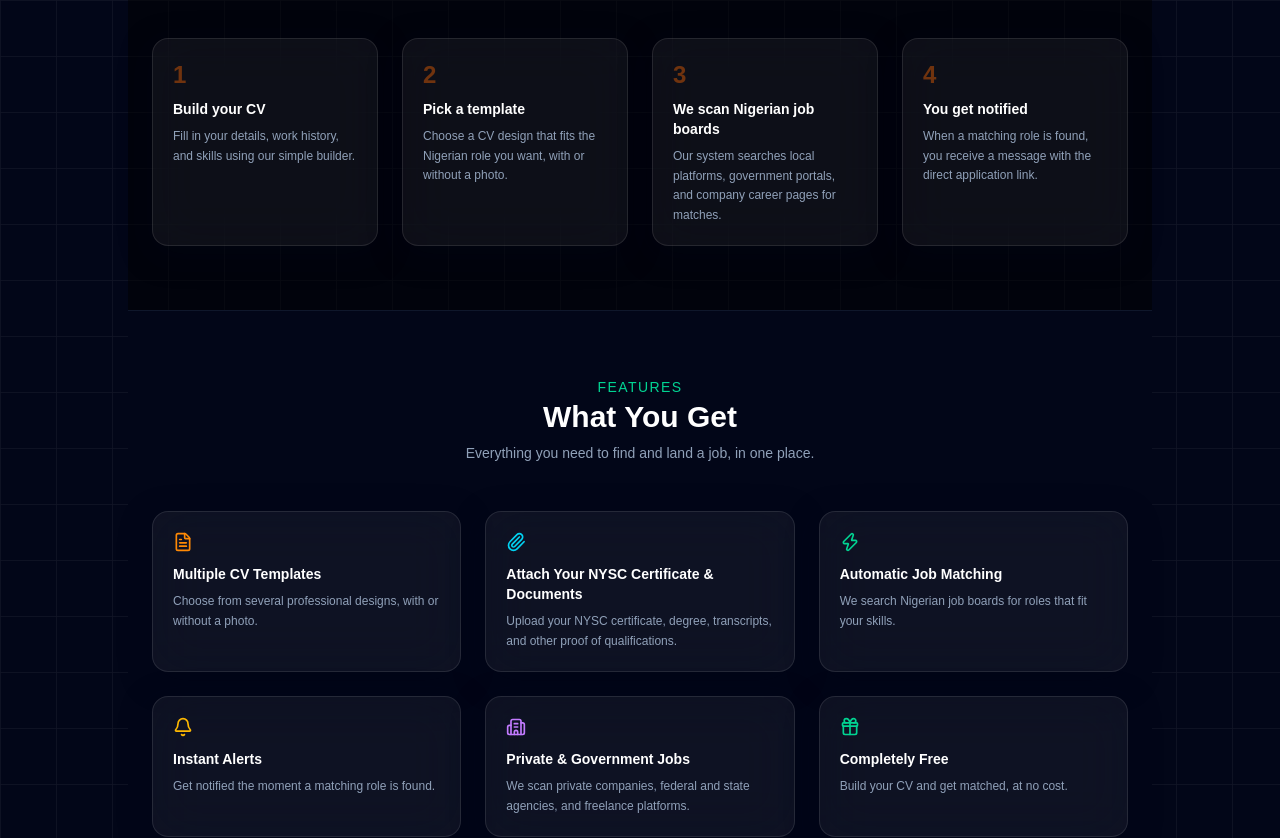
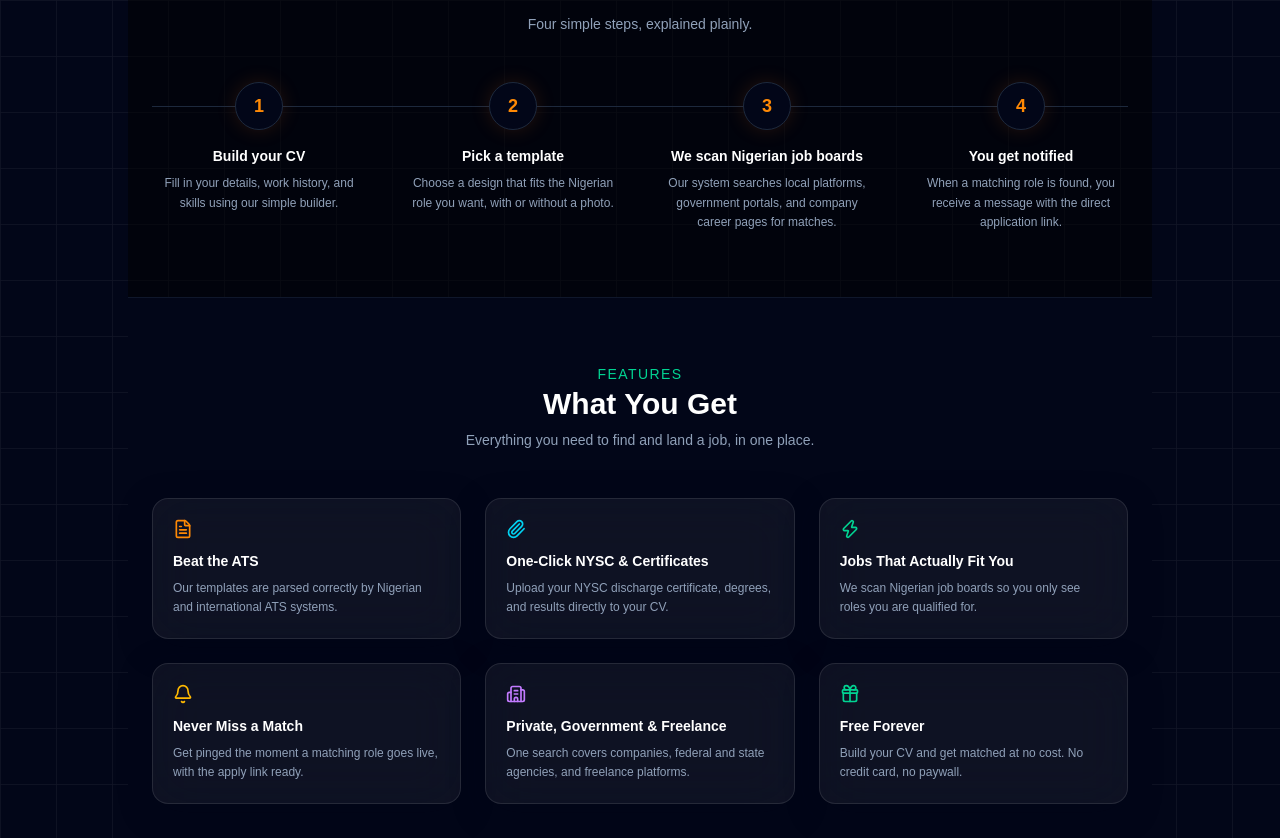
Before and after one commit to asobuilds/devcraft-career, a Next.js app: page / in a window 1280 px wide. Shown: the part 784-1622 px from the top of the page. Built offline with nearby package versions, Linux system fonts and the light colour scheme.

Commit message:
feat(opencode): improve landing page narrative, trust signals, and outcome-based copy

```diff
--- a/app/page.tsx
+++ b/app/page.tsx
@@ -26,9 +26,9 @@ const faqData = [
 ];
 
 const testimonials = [
-  { name: 'Amaka O.', role: 'Frontend Developer', text: 'I built my CV in ten minutes and got matched to a remote job within a week.' },
-  { name: 'Tunde A.', role: 'Data Analyst', text: 'The job alerts actually match my skills. I no longer scroll through jobs that do not fit me.' },
-  { name: 'Chiamaka N.', role: 'Recent Graduate', text: 'Being able to attach my certificates made my CV feel complete and professional.' },
+  { name: 'Amaka O.', role: 'Frontend Developer (Lagos)', text: 'I built my CV in ten minutes. Got an interview at a fintech in Yaba within a week.' },
+  { name: 'Tunde A.', role: 'Data Analyst (Abuja)', text: 'The job alerts matched me to a remote analytics role at a health-tech startup, so I stopped scrolling irrelevant boards.' },
+  { name: 'Chiamaka N.', role: 'Recent Graduate (Enugu)', text: 'Attaching my NYSC discharge certificate and transcripts took one click and made my CV feel complete.' },
 ];
 
 export default function HomeLandingPage() {
@@ -104,36 +104,45 @@ export default function HomeLandingPage() {
             <a href="#how-it-works" className="px-6 py-3 rounded-xl border border-white/15 bg-white/5 backdrop-blur-md text-slate-200 text-sm font-medium hover:bg-white/10 hover:text-white transition-colors">
               See how it works
             </a>
+            <p className="w-full text-slate-500 text-xs mt-3">
+              No credit card required • Free forever plan
+            </p>
           </div>
         </div>
       </section>
 
         <section id="how-it-works" className="max-w-5xl mx-auto px-6 py-16 border-t border-slate-900 scroll-mt-20 bg-black/50">
           <div className="text-center max-w-xl mx-auto mb-12 space-y-2">
-            <span className="text-emerald-400 font-mono text-sm uppercase tracking-widest">How It Works</span>
+            <span className="text-emerald-400 font-mono text-sm uppercase tracking-widest">The Journey</span>
             <h2 className="text-2xl sm:text-3xl font-bold text-white">How It Works</h2>
             <p className="text-slate-400 text-sm">Four simple steps, explained plainly.</p>
           </div>
-          <div className="grid sm:grid-cols-2 lg:grid-cols-4 gap-6">
-            <div className="p-5 rounded-2xl border border-white/10 bg-white/5 backdrop-blur-xl shadow-[0_8px_32px_rgba(2,6,23,0.35)]">
-              <span className="text-2xl font-bold text-orange-500/40">1</span>
-              <h3 className="text-sm font-semibold text-white mt-2">Build your CV</h3>
-              <p className="text-xs text-slate-400 mt-2 leading-relaxed">Fill in your details, work history, and skills using our simple builder.</p>
-            </div>
-            <div className="p-5 rounded-2xl border border-white/10 bg-white/5 backdrop-blur-xl shadow-[0_8px_32px_rgba(2,6,23,0.35)]">
-              <span className="text-2xl font-bold text-orange-500/40">2</span>
-              <h3 className="text-sm font-semibold text-white mt-2">Pick a template</h3>
-              <p className="text-xs text-slate-400 mt-2 leading-relaxed">Choose a CV design that fits the Nigerian role you want, with or without a photo.</p>
-            </div>
-            <div className="p-5 rounded-2xl border border-white/10 bg-white/5 backdrop-blur-xl shadow-[0_8px_32px_rgba(2,6,23,0.35)]">
-              <span className="text-2xl font-bold text-orange-500/40">3</span>
-              <h3 className="text-sm font-semibold text-white mt-2">We scan Nigerian job boards</h3>
-              <p className="text-xs text-slate-400 mt-2 leading-relaxed">Our system searches local platforms, government portals, and company career pages for matches.</p>
-            </div>
-            <div className="p-5 rounded-2xl border border-white/10 bg-white/5 backdrop-blur-xl shadow-[0_8px_32px_rgba(2,6,23,0.35)]">
-              <span className="text-2xl font-bold text-orange-500/40">4</span>
-              <h3 className="text-sm font-semibold text-white mt-2">You get notified</h3>
-              <p className="text-xs text-slate-400 mt-2 leading-relaxed">When a matching role is found, you receive a message with the direct application link.</p>
+          <div className="relative">
+            <div
+              className="pointer-events-none absolute left-0 right-0 top-6 hidden border-t border-slate-800 lg:block"
+              aria-hidden="true"
+            />
+            <div className="relative grid gap-10 sm:grid-cols-2 lg:grid-cols-4">
+              <div className="flex flex-col items-center text-center">
+                <div className="relative z-10 flex h-12 w-12 items-center justify-center rounded-full border border-slate-800 bg-slate-950 text-lg font-bold text-orange-400 shadow-[0_0_20px_rgba(249,115,22,0.15)]">1</div>
+                <h3 className="mt-4 text-sm font-semibold text-white">Build your CV</h3>
+                <p className="mt-2 text-xs text-slate-400 leading-relaxed">Fill in your details, work history, and skills using our simple builder.</p>
+              </div>
+              <div className="flex flex-col items-center text-center">
+                <div className="relative z-10 flex h-12 w-12 items-center justify-center rounded-full border border-slate-800 bg-slate-950 text-lg font-bold text-orange-400 shadow-[0_0_20px_rgba(249,115,22,0.15)]">2</div>
+                <h3 className="mt-4 text-sm font-semibold text-white">Pick a template</h3>
+                <p className="mt-2 text-xs text-slate-400 leading-relaxed">Choose a design that fits the Nigerian role you want, with or without a photo.</p>
+              </div>
+              <div className="flex flex-col items-center text-center">
+                <div className="relative z-10 flex h-12 w-12 items-center justify-center rounded-full border border-slate-800 bg-slate-950 text-lg font-bold text-orange-400 shadow-[0_0_20px_rgba(249,115,22,0.15)]">3</div>
+                <h3 className="mt-4 text-sm font-semibold text-white">We scan Nigerian job boards</h3>
+                <p className="mt-2 text-xs text-slate-400 leading-relaxed">Our system searches local platforms, government portals, and company career pages for matches.</p>
+              </div>
+              <div className="flex flex-col items-center text-center">
+                <div className="relative z-10 flex h-12 w-12 items-center justify-center rounded-full border border-slate-800 bg-slate-950 text-lg font-bold text-orange-400 shadow-[0_0_20px_rgba(249,115,22,0.15)]">4</div>
+                <h3 className="mt-4 text-sm font-semibold text-white">You get notified</h3>
+                <p className="mt-2 text-xs text-slate-400 leading-relaxed">When a matching role is found, you receive a message with the direct application link.</p>
+              </div>
             </div>
           </div>
         </section>
@@ -147,33 +156,33 @@ export default function HomeLandingPage() {
           <div className="grid sm:grid-cols-2 lg:grid-cols-3 gap-6">
             <div className="p-5 rounded-2xl border border-white/10 bg-white/5 backdrop-blur-xl shadow-[0_8px_32px_rgba(2,6,23,0.35)]">
               <FileText size={20} className="text-orange-400 mb-3" />
-              <h3 className="text-sm font-semibold text-white">Multiple CV Templates</h3>
-              <p className="text-xs text-slate-400 mt-2 leading-relaxed">Choose from several professional designs, with or without a photo.</p>
+              <h3 className="text-sm font-semibold text-white">Beat the ATS</h3>
+              <p className="text-xs text-slate-400 mt-2 leading-relaxed">Our templates are parsed correctly by Nigerian and international ATS systems.</p>
             </div>
             <div className="p-5 rounded-2xl border border-white/10 bg-white/5 backdrop-blur-xl shadow-[0_8px_32px_rgba(2,6,23,0.35)]">
               <Paperclip size={20} className="text-cyan-400 mb-3" />
-              <h3 className="text-sm font-semibold text-white">Attach Your NYSC Certificate & Documents</h3>
-              <p className="text-xs text-slate-400 mt-2 leading-relaxed">Upload your NYSC certificate, degree, transcripts, and other proof of qualifications.</p>
+              <h3 className="text-sm font-semibold text-white">One-Click NYSC &amp; Certificates</h3>
+              <p className="text-xs text-slate-400 mt-2 leading-relaxed">Upload your NYSC discharge certificate, degrees, and results directly to your CV.</p>
             </div>
             <div className="p-5 rounded-2xl border border-white/10 bg-white/5 backdrop-blur-xl shadow-[0_8px_32px_rgba(2,6,23,0.35)]">
               <Zap size={20} className="text-emerald-400 mb-3" />
-              <h3 className="text-sm font-semibold text-white">Automatic Job Matching</h3>
-              <p className="text-xs text-slate-400 mt-2 leading-relaxed">We search Nigerian job boards for roles that fit your skills.</p>
+              <h3 className="text-sm font-semibold text-white">Jobs That Actually Fit You</h3>
+              <p className="text-xs text-slate-400 mt-2 leading-relaxed">We scan Nigerian job boards so you only see roles you are qualified for.</p>
             </div>
             <div className="p-5 rounded-2xl border border-white/10 bg-white/5 backdrop-blur-xl shadow-[0_8px_32px_rgba(2,6,23,0.35)]">
               <Bell size={20} className="text-amber-400 mb-3" />
-              <h3 className="text-sm font-semibold text-white">Instant Alerts</h3>
-              <p className="text-xs text-slate-400 mt-2 leading-relaxed">Get notified the moment a matching role is found.</p>
+              <h3 className="text-sm font-semibold text-white">Never Miss a Match</h3>
+              <p className="text-xs text-slate-400 mt-2 leading-relaxed">Get pinged the moment a matching role goes live, with the apply link ready.</p>
             </div>
             <div className="p-5 rounded-2xl border border-white/10 bg-white/5 backdrop-blur-xl shadow-[0_8px_32px_rgba(2,6,23,0.35)]">
               <Building2 size={20} className="text-purple-400 mb-3" />
-              <h3 className="text-sm font-semibold text-white">Private & Government Jobs</h3>
-              <p className="text-xs text-slate-400 mt-2 leading-relaxed">We scan private companies, federal and state agencies, and freelance platforms.</p>
+              <h3 className="text-sm font-semibold text-white">Private, Government &amp; Freelance</h3>
+              <p className="text-xs text-slate-400 mt-2 leading-relaxed">One search covers companies, federal and state agencies, and freelance platforms.</p>
             </div>
             <div className="p-5 rounded-2xl border border-white/10 bg-white/5 backdrop-blur-xl shadow-[0_8px_32px_rgba(2,6,23,0.35)]">
               <Gift size={20} className="text-emerald-400 mb-3" />
-              <h3 className="text-sm font-semibold text-white">Completely Free</h3>
-              <p className="text-xs text-slate-400 mt-2 leading-relaxed">Build your CV and get matched, at no cost.</p>
+              <h3 className="text-sm font-semibold text-white">Free Forever</h3>
+              <p className="text-xs text-slate-400 mt-2 leading-relaxed">Build your CV and get matched at no cost. No credit card, no paywall.</p>
             </div>
           </div>
         </section>
```
Also changed, not shown: app/components/ScraperDemoWidget.jsx (+6 -4 lines).
